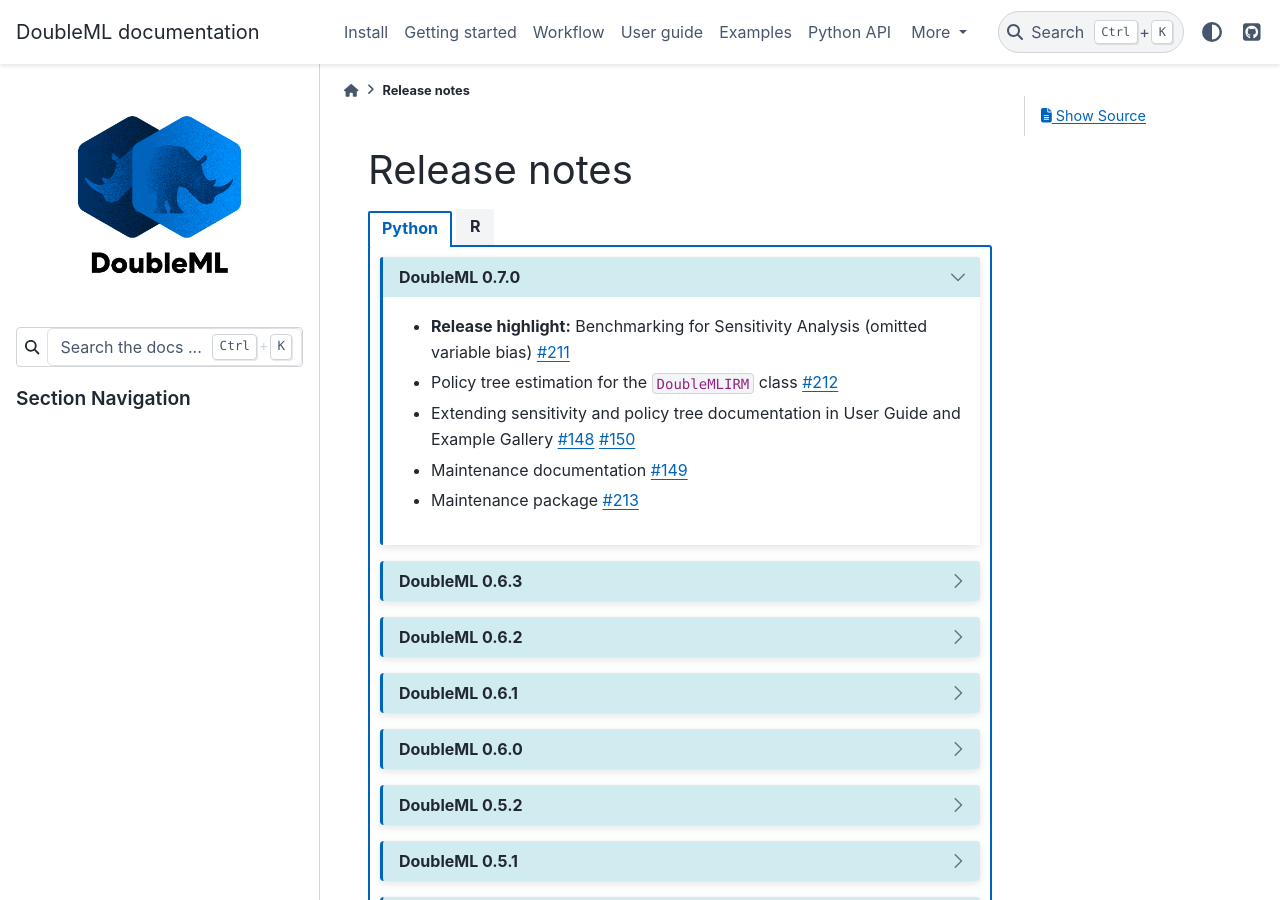
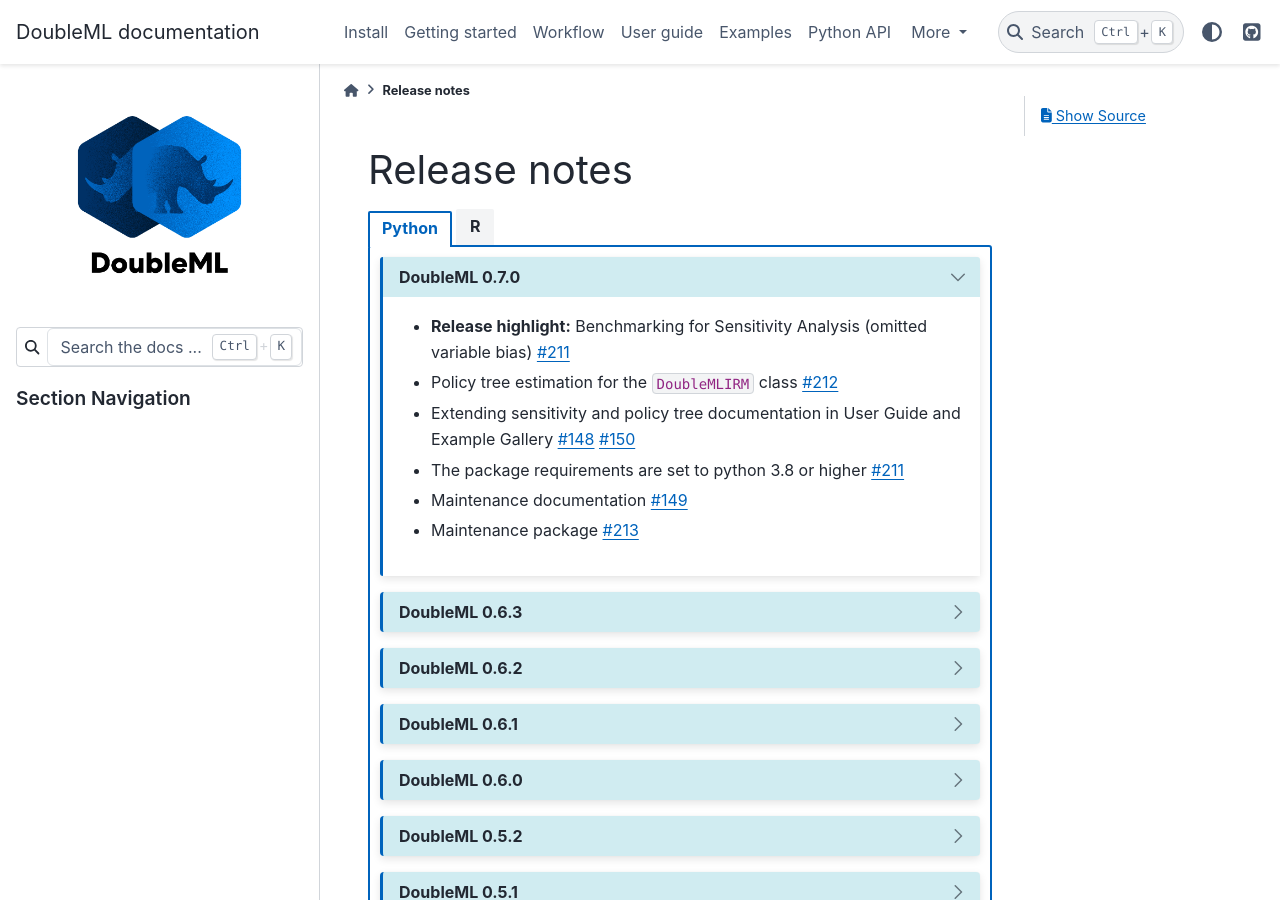
Before and after one commit to DoubleML/doubleml-docs, a Sphinx documentation site: the page built from doc/release/release.rst, in a window 1280 px wide and 900 px high. Built offline with Sphinx 7.4.7 and the PyData theme 0.15.4, drawn with Linux system fonts in a browser that asks for light colours; pages that are not in the unit, such as notebooks, are missing from menus.

Commit message:
add requirements to release notes

```diff
--- a/doc/release/release.rst
+++ b/doc/release/release.rst
@@ -19,6 +19,9 @@
       - Extending sensitivity and policy tree documentation in User Guide and Example Gallery
         `#148 <https://github.com/DoubleML/doubleml-docs/pull/148>`_
         `#150 <https://github.com/DoubleML/doubleml-docs/pull/150>`_
+
+      - The package requirements are set to python 3.8 or higher
+        `#211 <https://github.com/DoubleML/doubleml-for-py/pull/211>`_
 
       - Maintenance documentation
         `#149 <https://github.com/DoubleML/doubleml-docs/pull/149>`_
```
